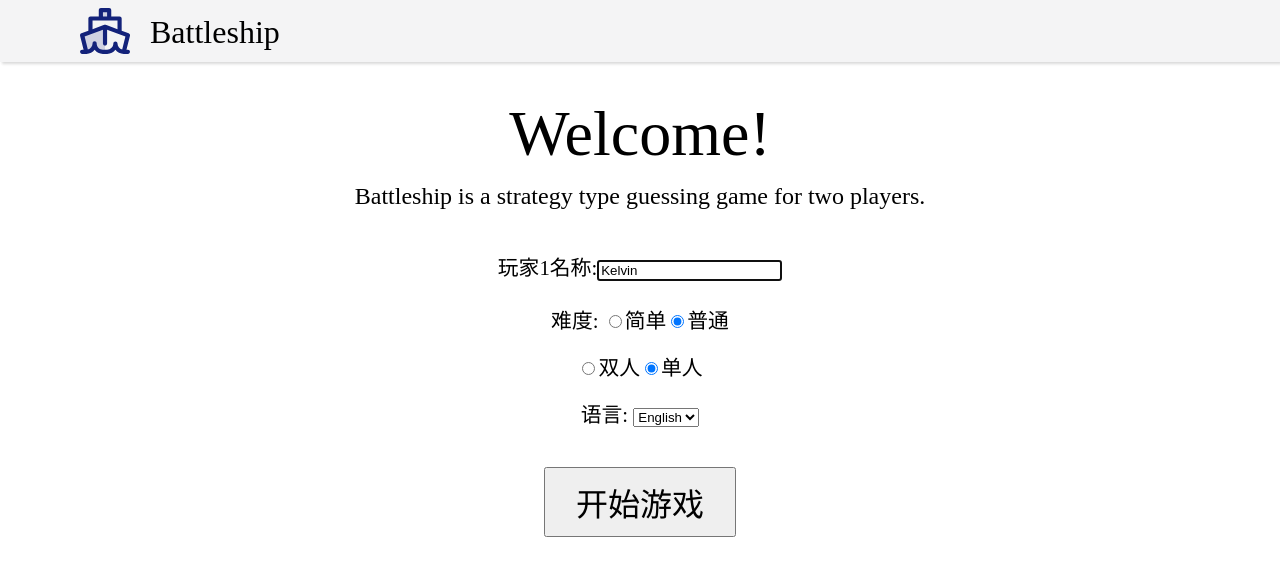
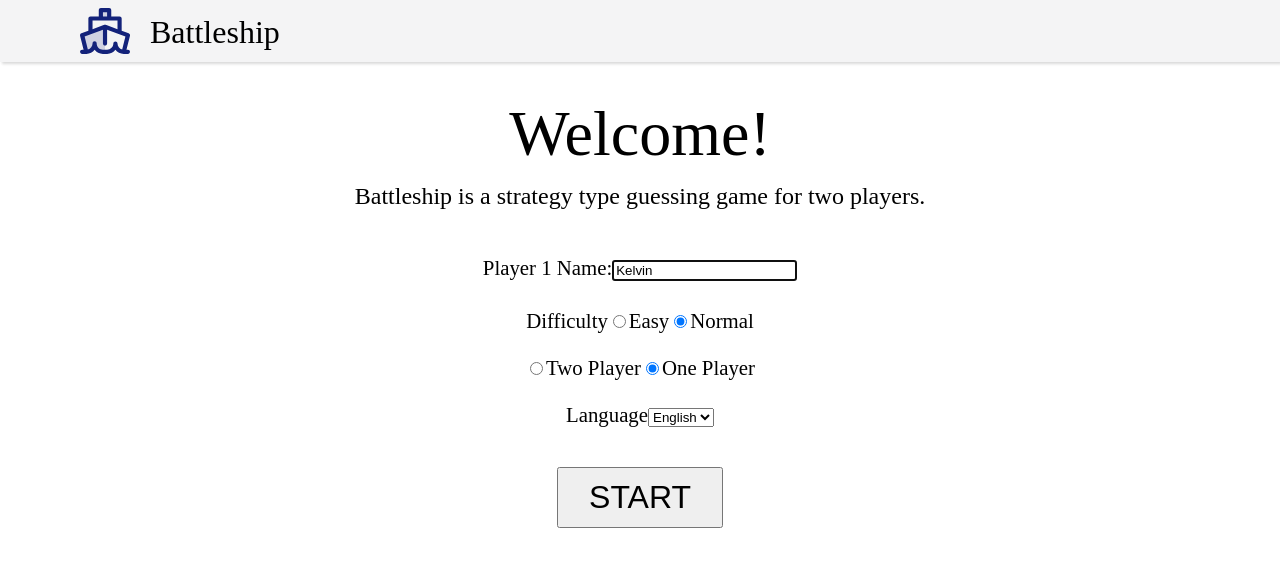
Before and after one commit to KelvinQiu802/battleship, a React (Vite) app: page / in a window 1280 px wide. Shown: the top 576 px of the page. Built offline with nearby package versions, Linux system fonts and the light colour scheme.

Commit message:
增添Welcome界面的翻译

```diff
--- a/src/components/Welcome/Welcome.jsx
+++ b/src/components/Welcome/Welcome.jsx
@@ -47,7 +47,12 @@ const Welcome = ({ setGameState, formData, setFormData }) => {
           />
         </p>
         <form onSubmit={handleSubmit} className='welcome-form'>
-          <label htmlFor='p1Name'>玩家1名称:</label>
+          <label htmlFor='p1Name'>
+            <FormattedMessage
+              id='welcome.p1Name'
+              defaultMessage='Player 1 Name:'
+            />
+          </label>
           <input
             type='text'
             name='p1Name'
@@ -59,7 +64,12 @@ const Welcome = ({ setGameState, formData, setFormData }) => {
           <br />
           {formData.playMode === 'multiPlayer' ? (
             <>
-              <label htmlFor='p2Name'>玩家2名称:</label>
+              <label htmlFor='p2Name'>
+              <FormattedMessage
+                id='welcome.p2Name'
+                defaultMessage='Player 2 Name:'
+              />
+              </label>
               <input
                 type='text'
                 name='p2Name'
@@ -70,7 +80,12 @@ const Welcome = ({ setGameState, formData, setFormData }) => {
             </>
           ) : (
             <>
-              <label>难度: </label>
+              <label>
+                <FormattedMessage
+                  id='welcome.difficulty'
+                  defaultMessage='Difficulty'
+                />
+              </label>
               <input
                 type='radio'
                 name='difficulty'
@@ -79,7 +94,12 @@ const Welcome = ({ setGameState, formData, setFormData }) => {
                 checked={formData.difficulty === 'easy'}
                 onChange={handleChange}
               />
-              <label htmlFor='easy'>简单</label>
+              <label htmlFor='easy'>
+                <FormattedMessage
+                  id='welcome.difficulty.easy'
+                  defaultMessage='Easy'
+                />
+              </label>
               <input
                 type='radio'
                 name='difficulty'
@@ -88,7 +108,12 @@ const Welcome = ({ setGameState, formData, setFormData }) => {
                 checked={formData.difficulty === 'normal'}
                 onChange={handleChange}
               />
-              <label htmlFor='normal'>普通</label>
+              <label htmlFor='normal'>
+                <FormattedMessage
+                    id='welcome.difficulty.normal'
+                    defaultMessage='Normal'
+                />
+              </label>
             </>
           )}
           <br />
@@ -100,7 +125,12 @@ const Welcome = ({ setGameState, formData, setFormData }) => {
             checked={formData.playMode === 'multiPlayer'}
             onChange={handleChange}
           />
-          <label htmlFor='multiPlayer'>双人</label>
+          <label htmlFor='multiPlayer'>
+            <FormattedMessage
+              id='welcome.mode.two'
+              defaultMessage='Two Player'
+            />
+          </label>
           <input
             type='radio'
             name='playMode'
@@ -109,9 +139,19 @@ const Welcome = ({ setGameState, formData, setFormData }) => {
             checked={formData.playMode === 'singlePlayer'}
             onChange={handleChange}
           />
-          <label htmlFor='singlePlayer'>单人</label>
+          <label htmlFor='singlePlayer'>
+            <FormattedMessage
+              id='welcome.mode.one'
+              defaultMessage='One Player'
+            />
+          </label>
           <br />
-          <label htmlFor='language'>语言: </label>
+          <label htmlFor='language'>
+            <FormattedMessage
+              id='welcome.lang'
+              defaultMessage='Language'
+            />
+          </label>
           <select
             name='language'
             id='language'
@@ -123,7 +163,10 @@ const Welcome = ({ setGameState, formData, setFormData }) => {
           </select>
           <br />
           <button type='submit' className='button-start'>
-            开始游戏
+            <FormattedMessage
+              id='welcome.start'
+              defaultMessage='START'
+            />
           </button>
         </form>
       </main>
--- a/src/lang/en-US.json
+++ b/src/lang/en-US.json
@@ -1,4 +1,14 @@
 {
   "welcome": "Welcome!",
-  "welcome.introduction": "Battleship is a strategy type guessing game for two players."
+  "welcome.introduction": "Battleship is a strategy type guessing game for two players.",
+  "welcome.p1Name": "Player 1 Name:",
+  "welcome.p2Name": "Player 2 Name:",
+  "welcome.difficulty": "Difficulty",
+  "welcome.difficulty.easy": "Easy",
+  "welcome.difficulty.normal": "Normal",
+  "welcome.mode": "Mode",
+  "welcome.mode.one": "One Player",
+  "welcome.mode.two": "Two Player",
+  "welcome.lang": "Language",
+  "welcome.start": "START"
 }
--- a/src/lang/zh-CN.json
+++ b/src/lang/zh-CN.json
@@ -1,4 +1,14 @@
 {
   "welcome": "欢迎!",
-  "welcome.introduction": "海战棋(Battleship)是一款双人游玩的猜谜游戏"
+  "welcome.introduction": "海战棋(Battleship)是一款双人游玩的猜谜游戏",
+  "welcome.p1Name": "玩家一名称:",
+  "welcome.p2Name": "玩家二名称:",
+  "welcome.difficulty": "难度",
+  "welcome.difficulty.easy": "简单",
+  "welcome.difficulty.normal": "普通",
+  "welcome.mode": "模式",
+  "welcome.mode.one": "单人",
+  "welcome.mode.two": "双人",
+  "welcome.lang": "语言",
+  "welcome.start": "开始游戏"
 }
```
